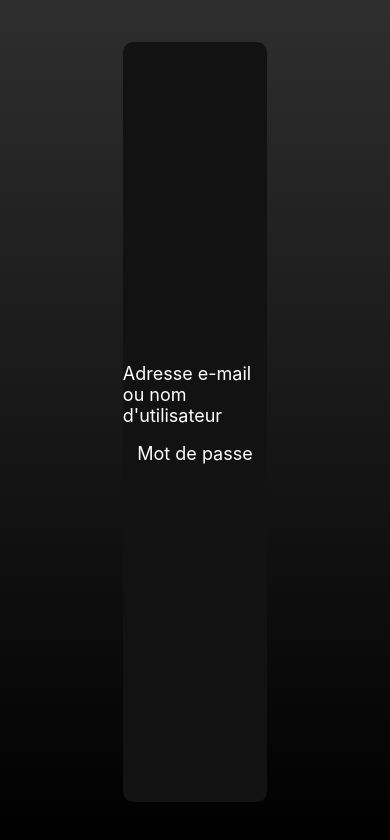
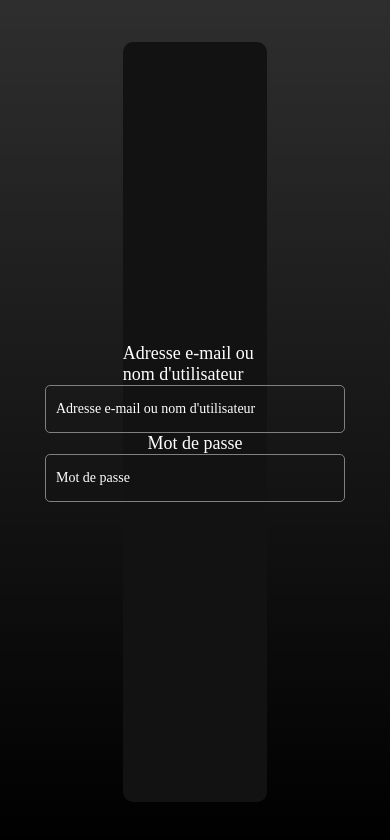
Before and after one commit to lazbord/SpotyGo_front, a React Native app: screen / in a window 390 px wide. Shown: the top 840 px of the page. Built offline with nearby package versions, Linux system fonts and the light colour scheme.

Commit message:
learned how to import font, beginning of the design (im tired lol)

```diff
--- a/App.tsx
+++ b/App.tsx
@@ -1,6 +1,7 @@
 import * as React from 'react';
 import { StyleSheet, View, Dimensions,TextInput, Text, Image } from 'react-native'; // Import Text and Image from react-native
 import { LinearGradient } from 'expo-linear-gradient';
+import { useFonts, FlowCircular_400Regular } from '@expo-google-fonts/flow-circular';
 
 export default function App() {
 
@@ -22,11 +23,16 @@ export default function App() {
         <TextInput
       value={username}
       onChangeText={text => setUsername(text)}
+      placeholder="Adresse e-mail ou nom d'utilisateur"
+      style={styles.TextInput}
     />
         <Text style={styles.text}>Mot de passe</Text>
         <TextInput
       value={password}
       onChangeText={text => setPassword(text)}
+      placeholder="Mot de passe"
+      style={styles.TextInput}
+
     />
       </View>
     </View>
@@ -57,7 +63,18 @@ const styles = StyleSheet.create({
   text: {
     color: 'white',
     fontSize: 18,
+    fontFamily : 'FlowCircular_400Regular',
   },
+  TextInput: {
+    color: 'white',
+    borderColor: 'gray',
+    borderWidth : 1,
+    borderRadius : 5,
+    width : 300,
+    height : 48,
+    padding: 10,
+    fontFamily : 'FlowCircular_400Regular',
+  }
   // image: {
   //   width: '5%', // Adjust the width to make the image smaller (50% of the parent width)
   //   aspectRatio: 1, // Maintain aspect ratio (adjust as per your image's aspect ratio)
--- a/app.json
+++ b/app.json
@@ -22,6 +22,9 @@
     },
     "web": {
       "favicon": "./assets/favicon.png"
-    }
+    },
+    "plugins": [
+      "expo-font"
+    ]
   }
 }
--- a/package.json
+++ b/package.json
@@ -9,8 +9,12 @@
     "web": "expo start --web"
   },
   "dependencies": {
+    "@expo-google-fonts/flow-circular": "^0.2.3",
+    "@expo-google-fonts/inter": "^0.2.3",
+    "@expo-google-fonts/roboto": "^0.2.3",
     "@expo/metro-runtime": "~3.2.1",
     "expo": "~51.0.20",
+    "expo-font": "~12.0.9",
     "expo-linear-gradient": "~13.0.2",
     "expo-status-bar": "~1.12.1",
     "react": "18.2.0",
```
Also changed, not shown: 1 other file (tests, documents, lock files or other folders).
